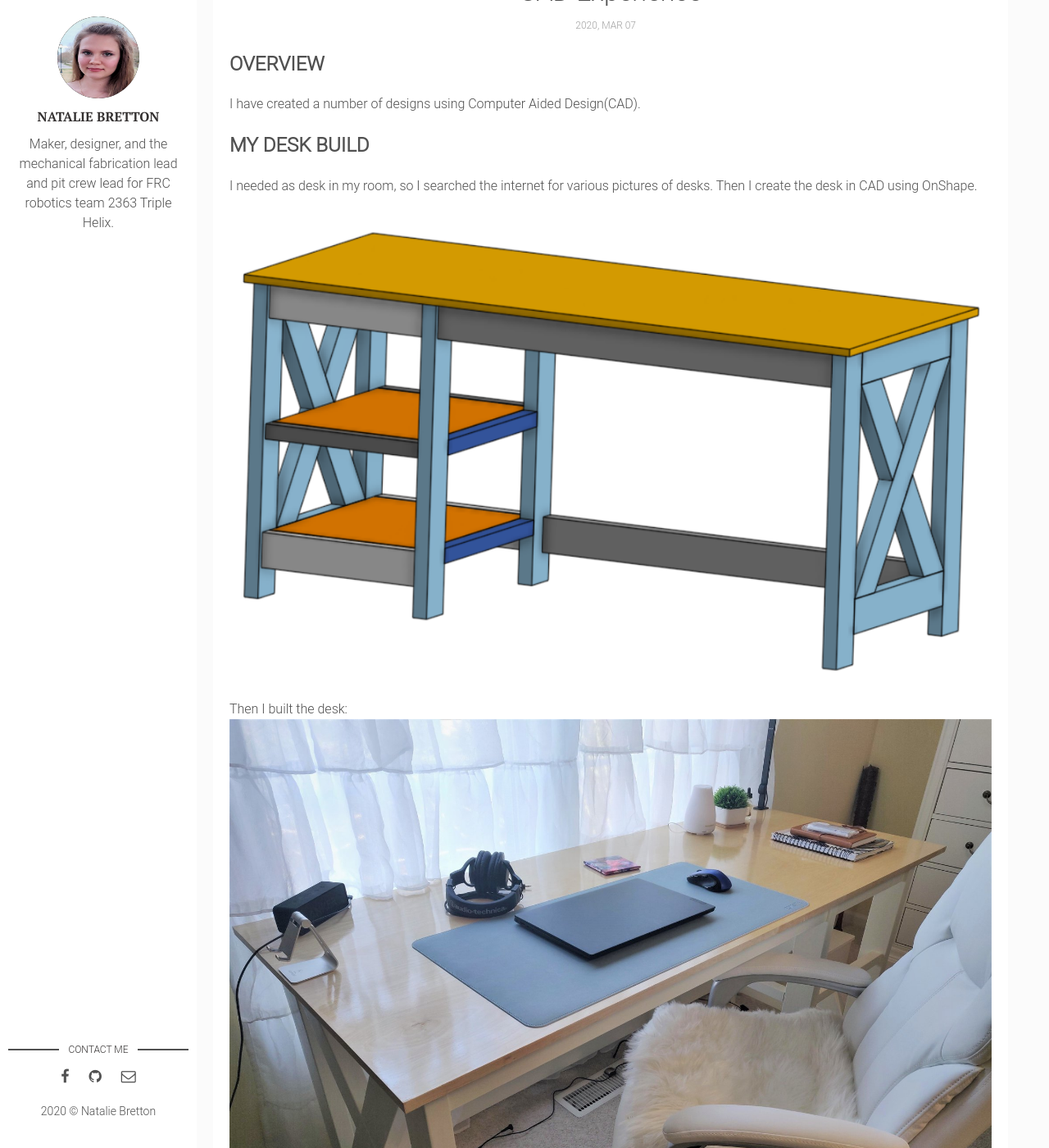
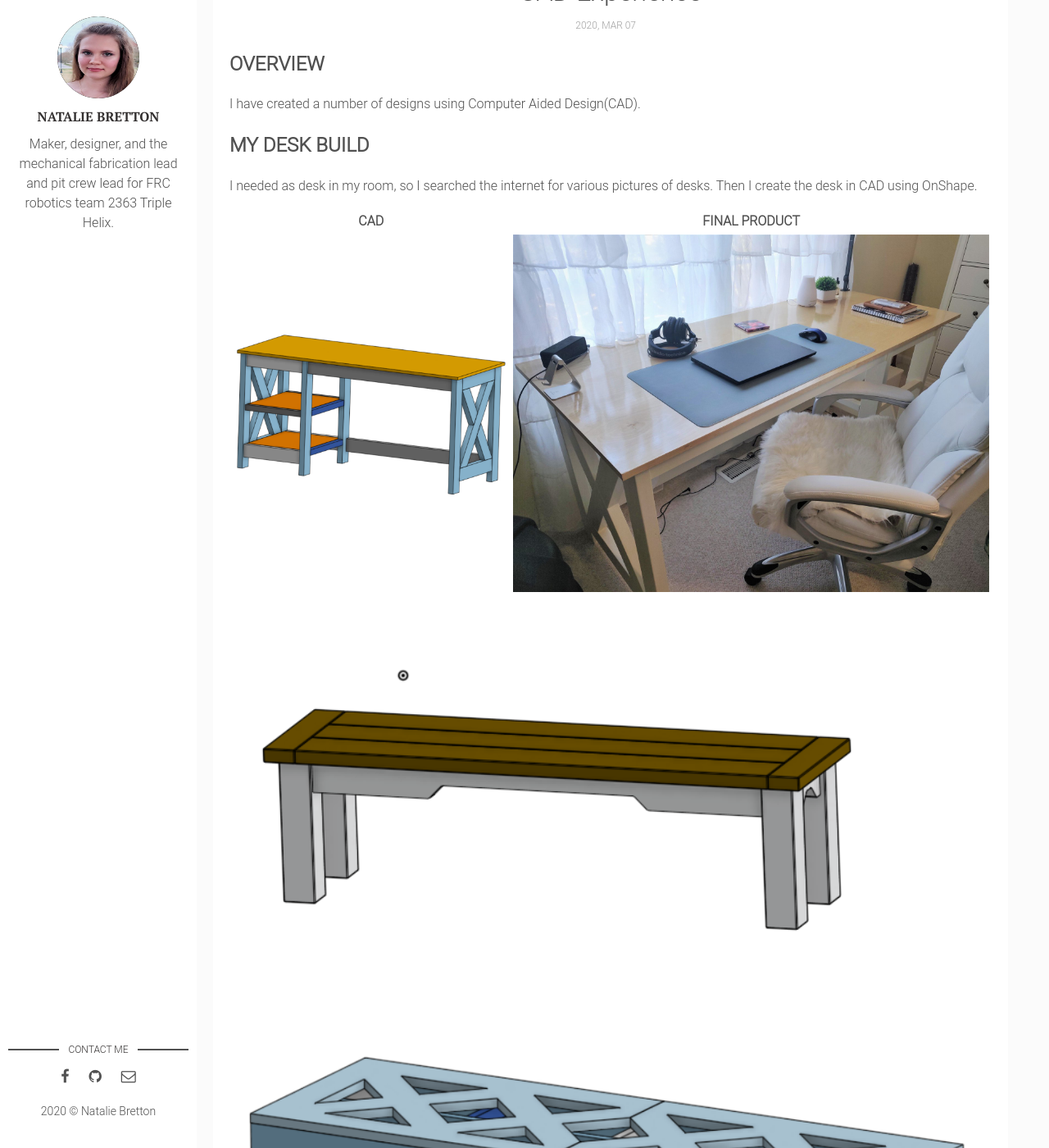
Before and after one commit to natgrrl/natgrrl.github.io, a Jekyll site: the page built from _posts/2020-03-07-cad.markdown, in a window 1280 px wide and 1400 px high, scrolled down 580 px. Shown: the whole window at 82% size. Built offline with Jekyll 4.4.1, drawn with Linux system fonts in a browser that asks for light colours.

Commit message:
Update 2020-03-07-cad.markdown

```diff
--- a/_posts/2020-03-07-cad.markdown
+++ b/_posts/2020-03-07-cad.markdown
@@ -18,10 +18,9 @@ I have created a number of designs using Computer Aided Design(CAD).
 
 I needed as desk in my room, so I searched the internet for various pictures of desks.  Then I create the desk in CAD using OnShape.
 
-![cad-desk](http://natgrrl.github.io/assets/img/cad-desk.png)
-
-Then I built the desk:
-![cad-desk2](http://natgrrl.github.io/assets/img/cad-desk2.jpg)
+CAD | FINAL PRODUCT
+--- | -------------
+![cad-desk](http://natgrrl.github.io/assets/img/cad-desk.png) |  ![cad-desk2](http://natgrrl.github.io/assets/img/cad-desk2.jpg)
 
 ![cad-bench](http://natgrrl.github.io/assets/img/cad-bench.png)
 
```
